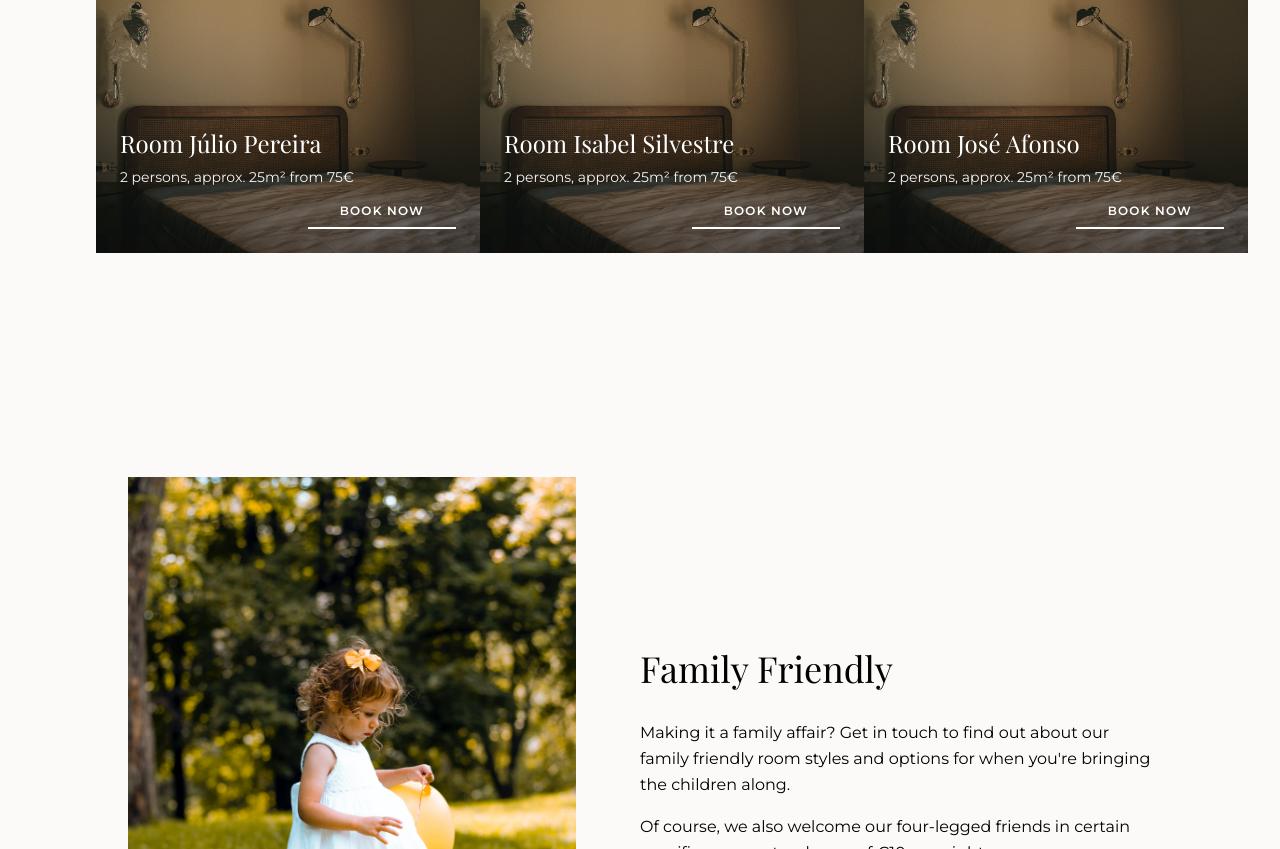
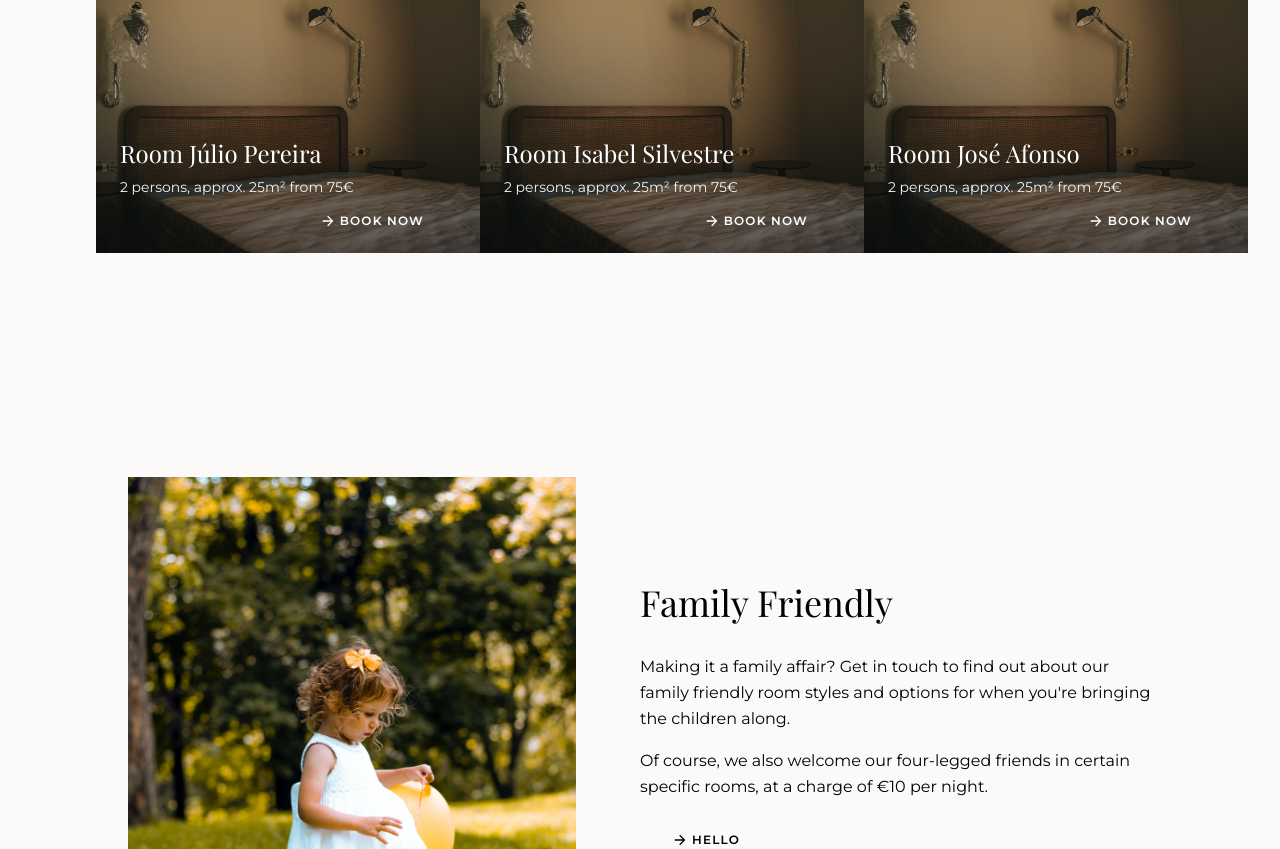
Before and after one commit to quintadonairia/quintadonairia, a Next.js app: page /lodging in a window 1280 px wide. Shown: the part 1171-2020 px from the top of the page. Built offline with nearby package versions, Linux system fonts and the light colour scheme.

Commit message:
Refactor Button and Icon components

```diff
--- a/components/atoms/Button.js
+++ b/components/atoms/Button.js
@@ -1,33 +1,35 @@
 import React from "react";
 
-const Button = ({ children, variant, size, mode, desktop, mobile }) => {
+const Button = ({ children, size, variant, mode, desktop, mobile }) => {
   const sizes = {
     sm: "text-xs px-6 py-3",
     md: "text-xs px-8 py-4",
     lg: "text-sm px-12 py-4",
   };
 
-  const modes = {
-    dark: "text-white border-white hover:bg-white hover:text-black",
-    light:
-      "text-olive-500 border-olive-500 hover:bg-olive-500 hover:text-white",
+  const variants = {
+    primary:
+      "bg-transparent border-2 text-olive-500 border-olive-500 hover:bg-olive-500 hover:text-white duration-300 ",
+    secondary:
+      "bg-transparent border-2 text-white border-white hover:bg-white hover:text-black duration-300 ",
+    link: "bg-transparent hover:gap-2 duration-200",
   };
 
-  const variants = {
-    primary: "bg-transparent border-2",
-    link: "px-0 pb-2 border-b-2",
+  const modes = {
+    light: "text-black border-black",
+    dark: "text-white border-white",
   };
 
   return (
-    <button
-      className={`w-fit uppercase font-bold tracking-widest duration-300 ${
+    <a
+      className={`w-fit cursor-pointer uppercase flex flex-row items-center gap-1 font-bold tracking-widest ${
         variants[variant]
       } ${sizes[size]} ${modes[mode]} ${desktop && "hidden lg:block"} ${
         mobile && "block lg:hidden"
       }`}
     >
       {children}
-    </button>
+    </a>
   );
 };
 
--- a/components/atoms/Icon.js
+++ b/components/atoms/Icon.js
@@ -1,9 +1,9 @@
-const Icon = ({ size, mode, mobile, desktop, children }) => {
+const Icon = ({ children, size, mode, desktop, mobile }) => {
   const sizes = {
-    sm: "text-xl",
-    md: "text-2xl",
-    lg: "text-3xl",
-    xl: "text-4xl",
+    sm: "text-sm",
+    md: "text-base",
+    lg: "text-lg",
+    xl: "text-xl",
   };
 
   const modes = {
--- a/components/molecules/Room.js
+++ b/components/molecules/Room.js
@@ -1,9 +1,12 @@
 import Button from "../atoms/Button";
+import Icon from "../atoms/Icon";
+
+import { RiArrowRightLine } from "react-icons/ri";
 
 const Room = ({ image, name, description }) => {
   return (
     <article
-      className="p-6 w-96 h-96 bg-cover bg-center bg-no-repeat flex flex-col justify-end relative text-white hover:bg-neutral-900/50 hover:cursor-pointer duration-300"
+      className="px-6 py-2 w-96 h-96 bg-cover bg-center bg-no-repeat flex flex-col justify-end relative text-white hover:bg-neutral-900/50 hover:cursor-pointer duration-300"
       style={{
         backgroundImage: `linear-gradient(180deg, rgba(0, 0, 0, 0), rgba(0, 0, 0, 0.5)), ${image}`,
       }}
@@ -14,6 +17,9 @@ const Room = ({ image, name, description }) => {
       </div>
       <div className="flex items-end justify-end">
         <Button size="md" variant="link" mode="dark">
+          <Icon size="md">
+            <RiArrowRightLine />
+          </Icon>
           Book Now
         </Button>
       </div>
--- a/components/organisms/Navigation.js
+++ b/components/organisms/Navigation.js
@@ -50,11 +50,11 @@ const Navigation = () => {
         />
       </Link>
       <Link href="/lodging">
-        <Button variant="primary" size="sm" mode="dark" desktop>
+        <Button variant="secondary" size="sm" desktop>
           {t.ctaLabel}
         </Button>
       </Link>
-      <Icon variant="primary" size="sm" mode="dark" mobile>
+      <Icon variant="primary" size="xl" mode="dark" mobile>
         <a href="tel:+351966923278">
           <RiPhoneFill className="text-white" />
         </a>
--- a/components/organisms/Section.js
+++ b/components/organisms/Section.js
@@ -24,11 +24,9 @@ const Section = ({
             <h2 className="font-serif text-3xl lg:text-4xl">{subheading}</h2>
             <p>{description}</p>
           </div>
-          <Link href="/stay">
-            <Button variant="primary" size="lg" mode="light">
-              {action}
-            </Button>
-          </Link>
+          <Button variant="primary" size="lg">
+            {action}
+          </Button>
         </div>
       </div>
     </section>
--- a/components/organisms/Sidebar.js
+++ b/components/organisms/Sidebar.js
@@ -56,12 +56,12 @@ const Sidebar = () => {
             <li onClick={handleClick}>{t.page6}</li>
           </Link>
         </ul>
-        <Icon size="sm">
+        <Icon size="xl" mode="light">
           <RiCloseLine onClick={handleClick} />
         </Icon>
       </div>
-      <Icon size="sm">
-        <RiMenuLine onClick={handleClick} className="text-white" />
+      <Icon size="xl" mode="dark">
+        <RiMenuLine onClick={handleClick} />
       </Icon>
     </div>
   );
--- a/pages/index.js
+++ b/pages/index.js
@@ -49,7 +49,7 @@ const Home = () => {
       <section className="flex flex-col items-center px-6 py-16 gap-16">
         <Header title={t.experiencesTitle} heading={t.experiencesHeading} />
         <Gallery />
-        <Button variant="primary" size="lg" mode="light">
+        <Button variant="primary" size="lg">
           {t.experiencesAction}
         </Button>
       </section>
--- a/pages/lodging.js
+++ b/pages/lodging.js
@@ -1,7 +1,11 @@
+import Button from "../components/atoms/Button";
+import Icon from "../components/atoms/Icon";
 import LayoutPrimary from "../components/layouts/LayoutPrimary";
 import LayoutSplit from "../components/layouts/LayoutSplit";
 import Room from "../components/molecules/Room";
 import Hero from "../components/organisms/Hero";
+
+import { RiArrowRightLine } from "react-icons/ri";
 
 const Lodging = () => {
   return (
@@ -58,6 +62,15 @@ const Lodging = () => {
                 Of course, we also welcome our four-legged friends in certain
                 specific rooms, at a charge of €10 per night.
               </p>
+              <Button size="md" variant="link">
+                <Icon size="md" mode="light">
+                  <RiArrowRightLine />
+                </Icon>
+                Hello
+              </Button>
+              <Button size="md" variant="primary">
+                Hello
+              </Button>
             </div>
           </>
         }
```
Also changed, not shown: 1 other file (tests, documents, lock files or other folders).
